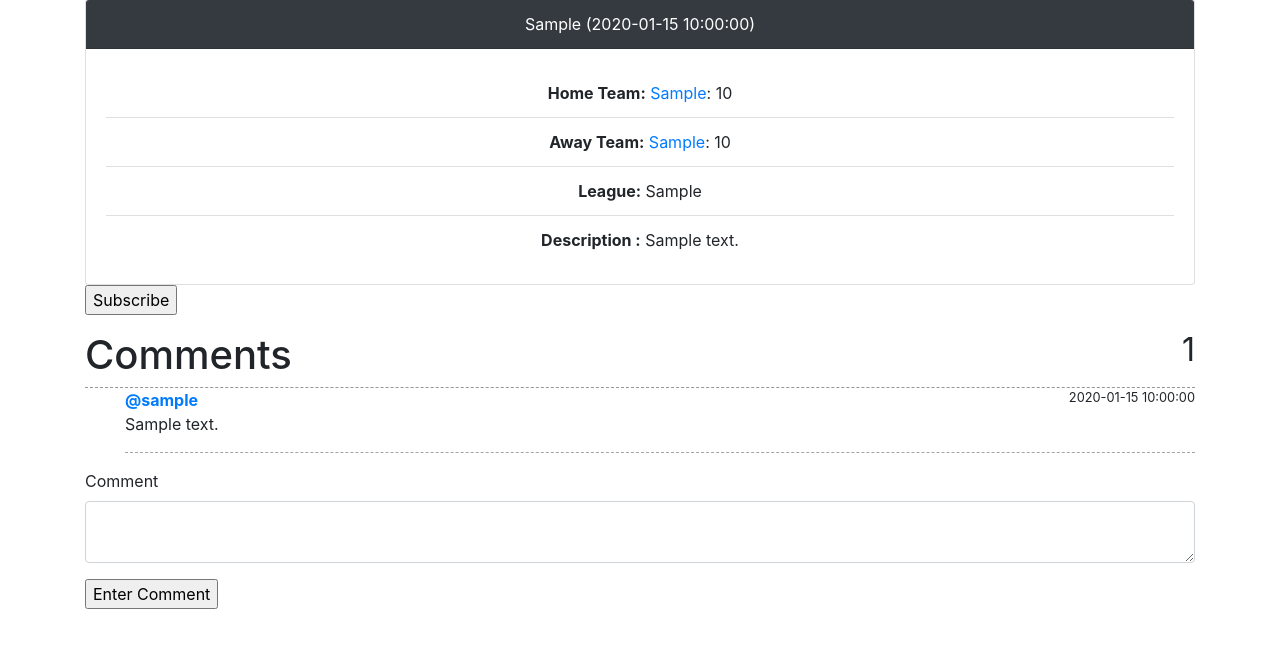
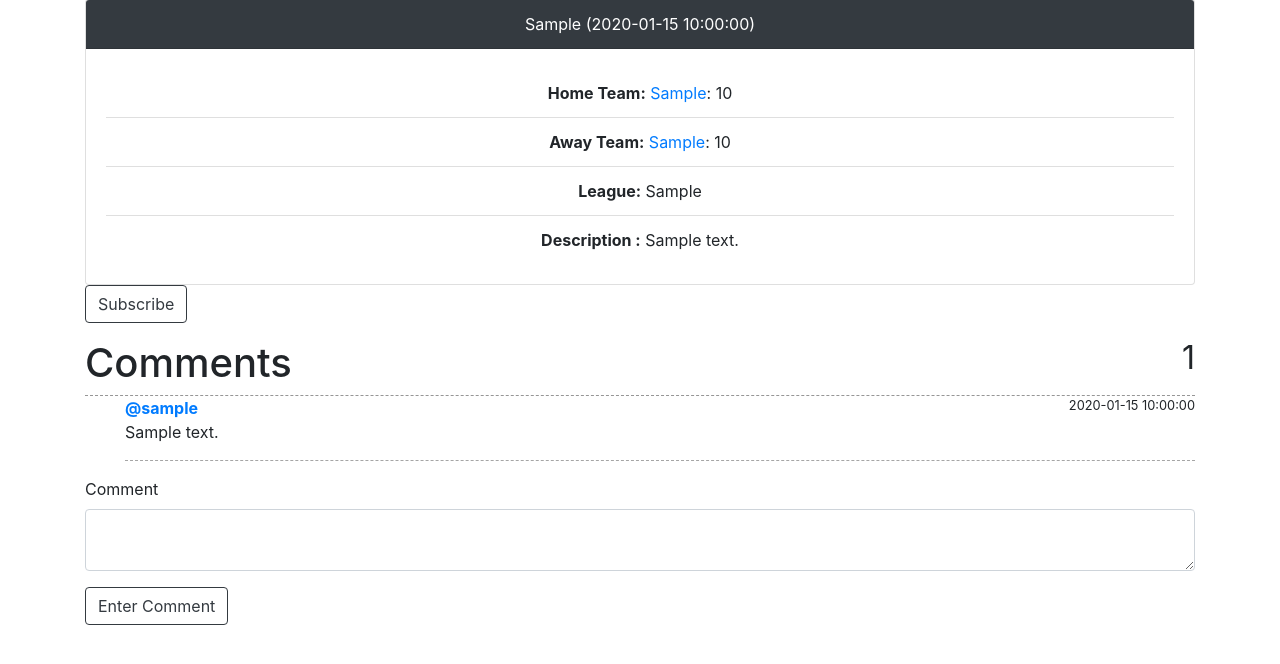
Before and after one commit to jojorostock/388J_final_project, a Flask app: template flask_app/templates/game_detail.html in a window 1280 px wide. Shown: the part 57-721 px from the top of the page. Run offline with Flask 2, Linux system fonts and the light colour scheme; the visitor is signed in with stand-in values (Sample User, id 1); the template is opened without the code that fills it: values that come from a table or form of the project are taken from there, most other values are stand-ins (such as "Sample title", 1, 10 or a date in 2020); parts of the project's set-up code (start-up, migrations or seed data) failed here and were passed over; some libraries are stand-ins or nearby versions.

Commit message:
Auto stash before merge of "master" and "origin/master"

```diff
--- a/flask_app/templates/account.html
+++ b/flask_app/templates/account.html
@@ -28,7 +28,7 @@
                 {% endif %}
             </div>
             <div class="form-group">
-                {{ username_form.submit }}
+                {{ username_form.submit(class="btn btn-outline-danger") }}
             </div>
         </form>
     </div>
--- a/flask_app/templates/game_detail.html
+++ b/flask_app/templates/game_detail.html
@@ -36,10 +36,10 @@
       <div class="form-group">
       {% if subscribed %}
         {{ unsubscription_form.csrf_token }}
-        {{ unsubscription_form.submit() }}
+        {{ unsubscription_form.submit(class="btn btn-outline-dark") }}
       {% else %}
         {{ subscription_form.csrf_token }}
-        {{ subscription_form.submit() }}
+        {{ subscription_form.submit(class="btn btn-outline-dark") }}
       {% endif %}
     </div>
     </form>
@@ -90,7 +90,7 @@
         {% endif %}
 
       </div>
-      {{ comment_form.submit() }}
+      {{ comment_form.submit(class="btn btn-outline-dark") }}
     </form>
   </div>
 </div>
--- a/flask_app/templates/home.html
+++ b/flask_app/templates/home.html
@@ -15,7 +15,7 @@
             </div>
             {% endif %}
 
-            {{ form.submit(class="btn btn-outline-success") }}
+            {{ form.submit(class="btn btn-outline-danger") }}
         </form>
     </div>
     <div class="col">
```
